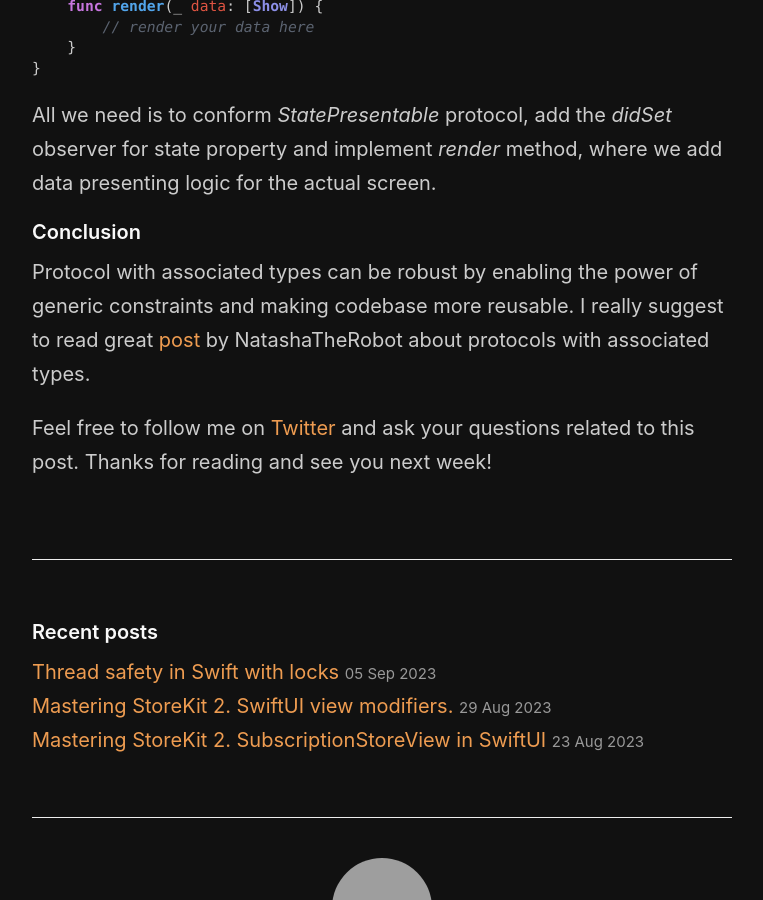
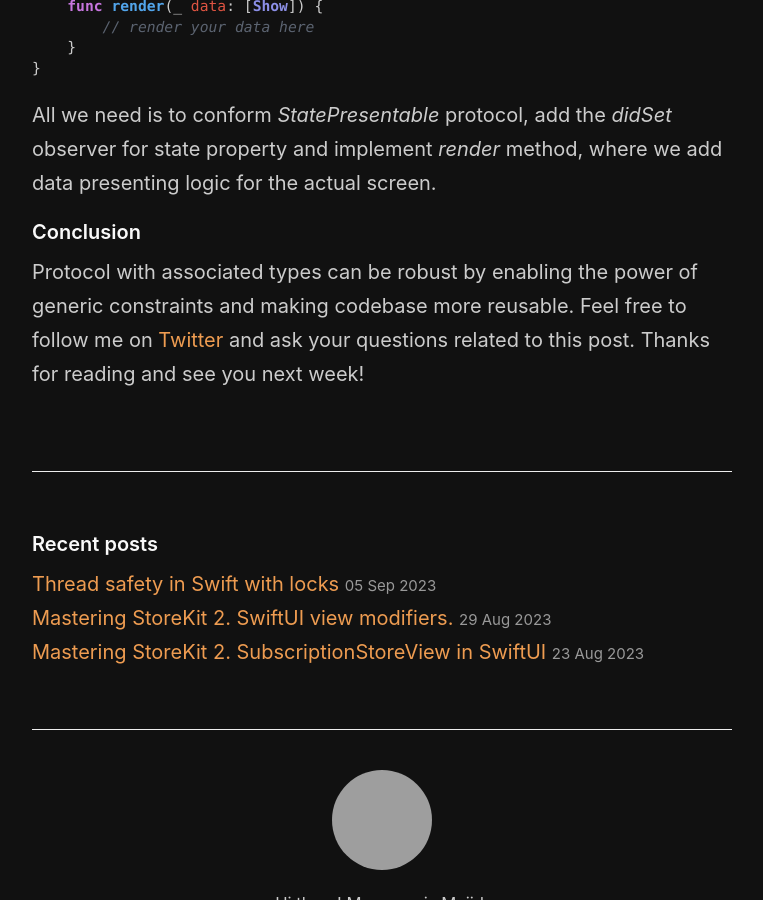
Before and after one commit to mecid/mecid.github.io, a Jekyll site: the page built from _posts/2019-01-23-maintaining-state-in-view-controllers.md, in a window 1280 px wide and 900 px high, scrolled down 4109 px, cut to the strip 0-900 px from the top of the window. Shown: the whole strip, without its empty margins (258-1021 px from the left). Built offline with Jekyll 4.4.1, drawn with Linux system fonts in a browser that asks for light colours; grey boxes are pictures that could not be loaded.

Commit message:
state presentable post updated

```diff
--- a/_posts/2019-01-23-maintaining-state-in-view-controllers.md
+++ b/_posts/2019-01-23-maintaining-state-in-view-controllers.md
@@ -149,6 +149,4 @@ extension HistoryViewController: StatePresentable {
 All we need is to conform *StatePresentable* protocol, add the *didSet* observer for state property and implement *render* method, where we add data presenting logic for the actual screen.
 
 #### Conclusion
-Protocol with associated types can be robust by enabling the power of generic constraints and making codebase more reusable. I really suggest to read great [post](https://www.natashatherobot.com/swift-what-are-protocols-with-associated-types/) by NatashaTheRobot about protocols with associated types.
-
-Feel free to follow me on [Twitter](https://twitter.com/mecid) and ask your questions related to this post. Thanks for reading and see you next week!
+Protocol with associated types can be robust by enabling the power of generic constraints and making codebase more reusable. Feel free to follow me on [Twitter](https://twitter.com/mecid) and ask your questions related to this post. Thanks for reading and see you next week!
```
